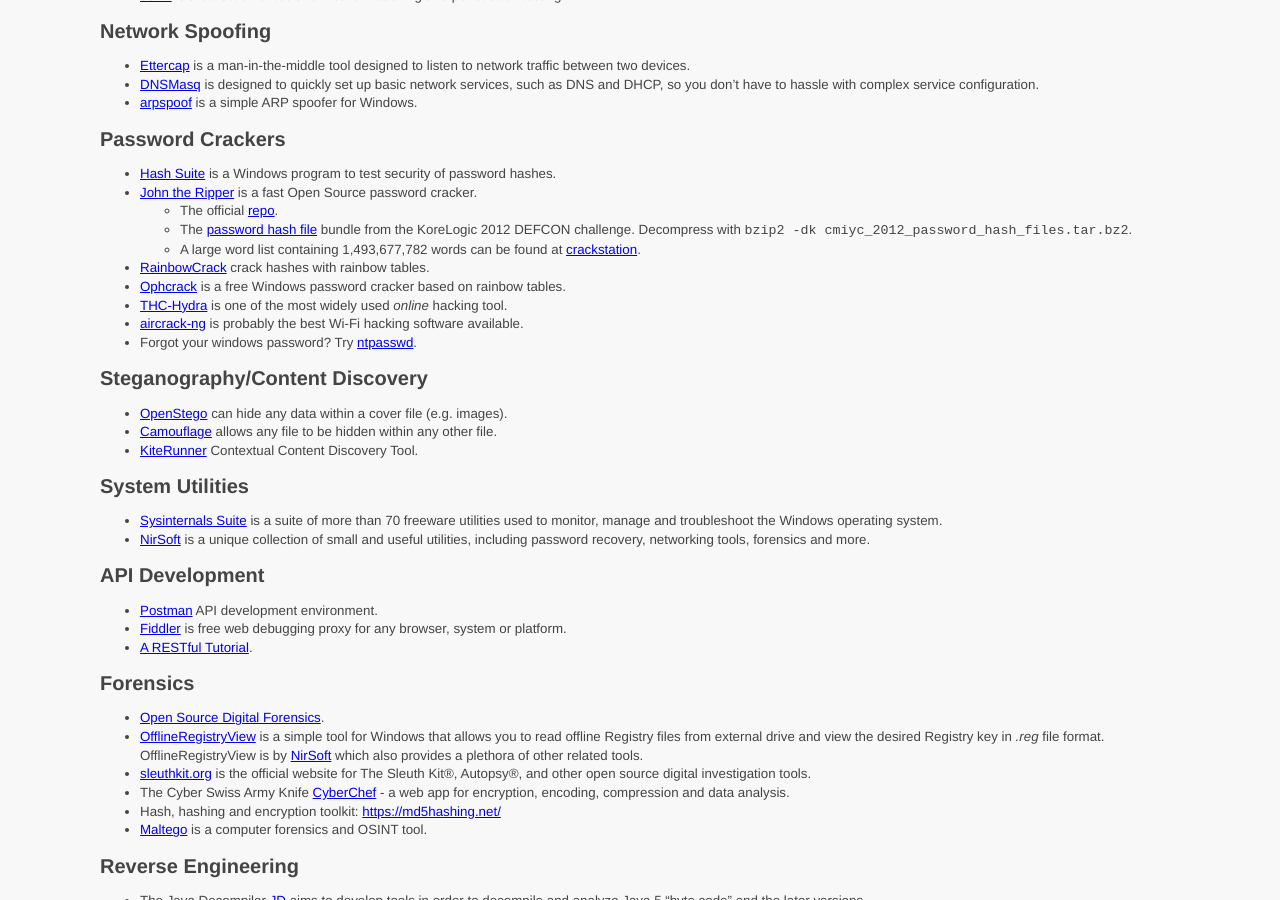
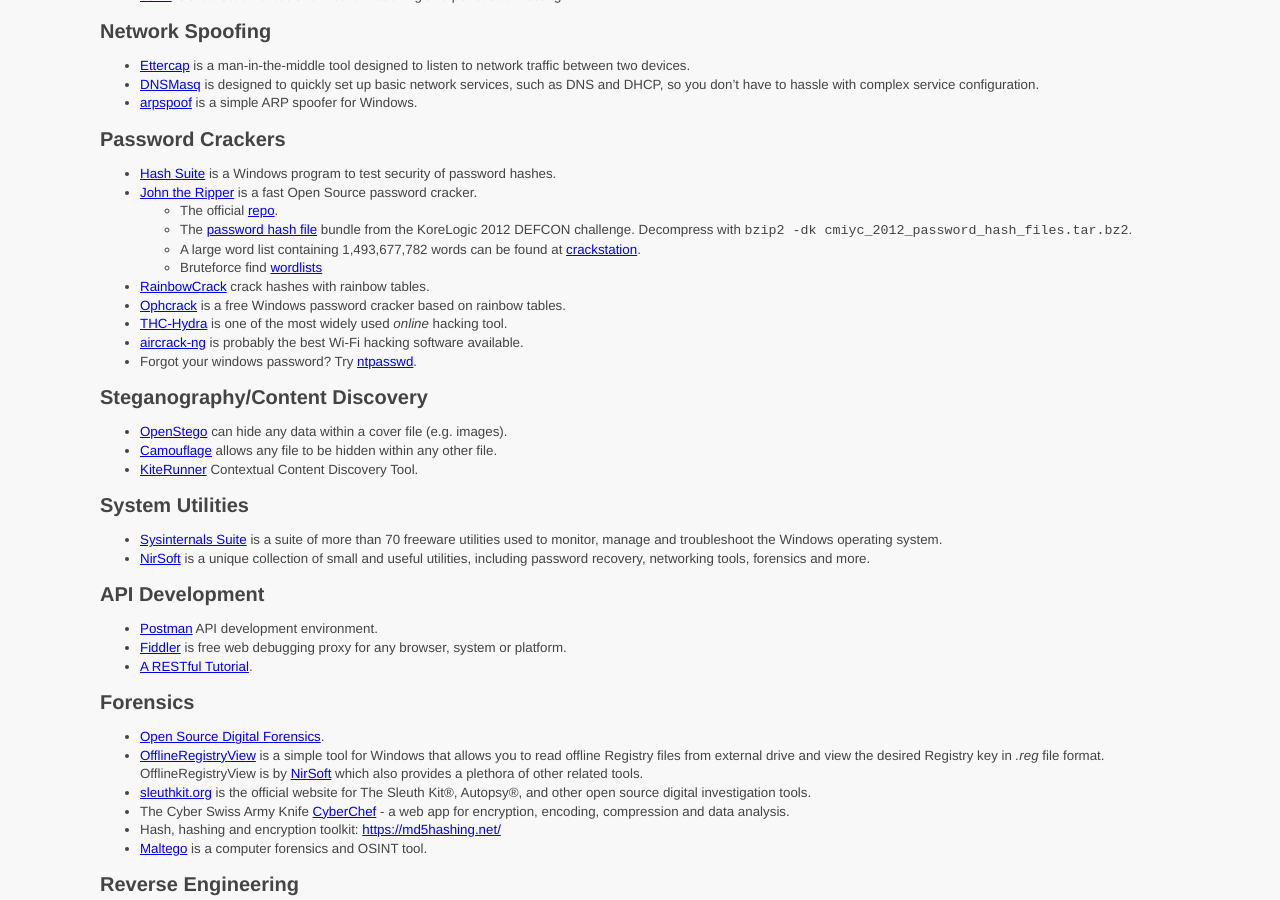
Before and after one commit to ycpcs/cs335-spring2024, a Jekyll site: the page built from resources/index.md, in a window 1280 px wide and 900 px high, scrolled down 1337 px. Built offline with Jekyll 4.4.1, drawn with Linux system fonts in a browser that asks for light colours.

Commit message:
add wordlist

````diff
--- a/resources/index.md
+++ b/resources/index.md
@@ -88,6 +88,7 @@ Password Crackers
   - The official [repo](https://github.com/magnumripper/JohnTheRipper/).
   - The [password hash file](http://contest-2012.korelogic.com/) bundle from the KoreLogic 2012 DEFCON challenge. Decompress with ```bzip2 -dk cmiyc_2012_password_hash_files.tar.bz2```.
   - A large word list containing 1,493,677,782 words can be found at [crackstation](https://crackstation.net/crackstation-wordlist-password-cracking-dictionary.htm).
+  - Bruteforce find [wordlists](https://weakpass.com/wordlist)
 - [RainbowCrack](http://project-rainbowcrack.com/index.htm) crack hashes with rainbow tables.
 - [Ophcrack](https://ophcrack.sourceforge.io/) is a free Windows password cracker based on rainbow tables.
 - [THC-Hydra](https://github.com/vanhauser-thc/thc-hydra) is one of the most widely used _online_ hacking tool.
````
